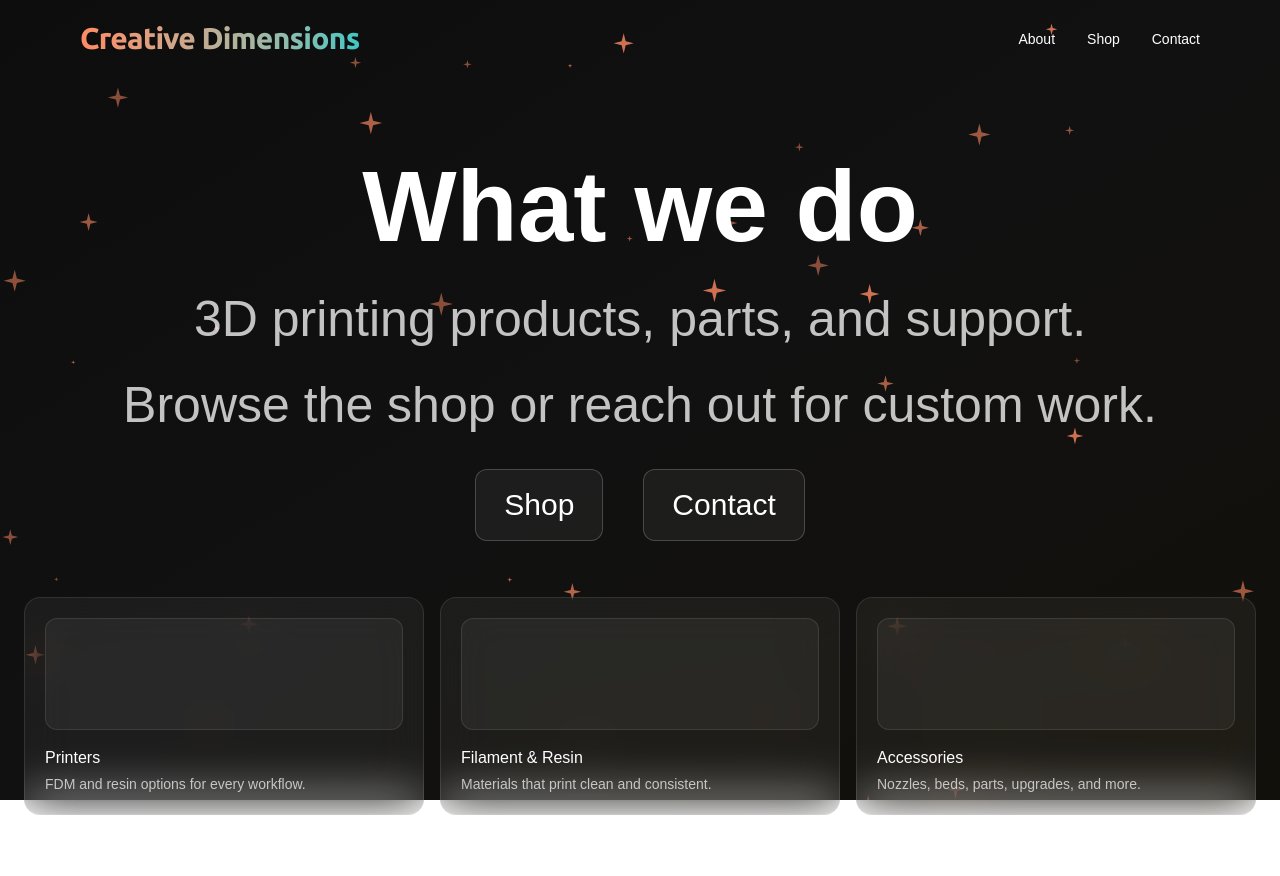
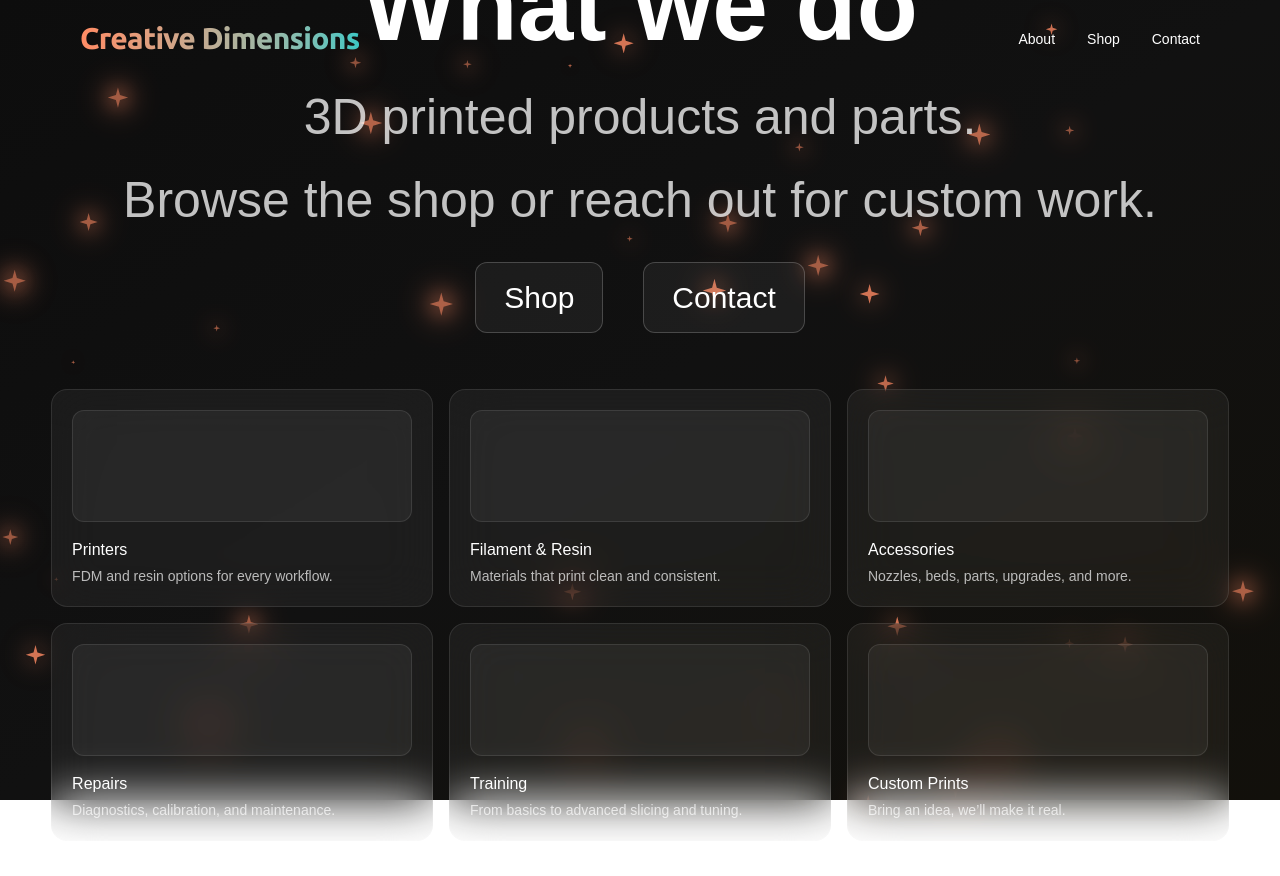
Before and after one commit to akaPaT0/Creative-Dimensions, a Next.js app: page / in a window 1280 px wide. Shown: the top 876 px of the page. After the commit the page ends 841 px from the top, so only its background shows below. Built offline with nearby package versions, Linux system fonts and the light colour scheme.

Commit message:
added sparkle glow

```diff
--- a/app/components/Background.tsx
+++ b/app/components/Background.tsx
@@ -1,57 +1,54 @@
-"use client";
-
-import { useEffect, useState } from "react";
-
-type Sparkle = {
-  id: number;
-  top: string;
-  left: string;
-  delay: string;
-  size: string;
-};
-
-function generateSparkles(count = 40): Sparkle[] {
-  return Array.from({ length: count }).map((_, i) => {
-    const size = Math.random() * 20 + 4;
-
-    return {
-      id: i,
-      top: `${Math.random() * 100}%`,
-      left: `${Math.random() * 100}%`,
-      delay: `${Math.random() * 5}s`,
-      size: `${size}px`,
-    };
-  });
-}
-
 export default function Background() {
-  const [sparkles, setSparkles] = useState<Sparkle[]>([]);
-
-  // Runs only in the browser, so every hard refresh gets a new layout.
-  useEffect(() => {
-    setSparkles(generateSparkles(40));
-  }, []);
-
   return (
     <div className="fixed inset-0 -z-10 overflow-hidden bg-gradient-to-br from-[#0D0D0D] via-[#111111] to-[#12100B]">
       {/* Sparkles */}
       <div className="pointer-events-none absolute inset-0 overflow-hidden">
-        {sparkles.map((sp) => (
-          <span
-            key={sp.id}
-            className="absolute opacity-80 animate-pulse"
-            style={{
-              top: sp.top,
-              left: sp.left,
-              animationDelay: sp.delay,
-              width: sp.size,
-              height: sp.size,
-              background: "#FF8B64",
-              clipPath:
-                "polygon(50% 0%, 60% 40%, 100% 50%, 60% 60%, 50% 100%, 40% 60%, 0% 50%, 40% 40%)",
-            }}
-          />
-        ))}
+        {Array.from({ length: 40 }).map((_, i) => {
+          const size = Math.random() * 20 + 4;
+
+          const top = `${Math.random() * 100}%`;
+          const left = `${Math.random() * 100}%`;
+          const delay = `${Math.random() * 5}s`;
+
+          // slightly more vertical than before
+          const sparkleStyle: React.CSSProperties = {
+            width: `${size}px`,
+            height: `${size}px`,
+            background: "#FF8B64",
+            clipPath:
+              "polygon(50% 0%, 60% 38%, 100% 50%, 60% 62%, 50% 100%, 40% 62%, 0% 50%, 40% 38%)",
+          };
+
+          return (
+            <span
+              key={i}
+              className="absolute"
+              style={{ top, left, width: `${size}px`, height: `${size}px` }}
+            >
+              {/* BIG glow behind (not clipped) */}
+              <span
+                className="absolute inset-0 rounded-full animate-pulse"
+                style={{
+                  background: "#FF8B64",
+                  animationDelay: delay,
+                  transform: "scale(1.0)",
+                  opacity: 0.2,
+                  filter: "blur(10px)",
+                  boxShadow: "0 0 30px rgba(255,139,100,0.9)",
+                }}
+              />
+
+              {/* main sparkle */}
+              <span
+                className="absolute inset-0 opacity-80 animate-pulse"
+                style={{
+                  ...sparkleStyle,
+                  animationDelay: delay,
+                }}
+              />
+            </span>
+          );
+        })}
       </div>
     </div>
   );
--- a/app/components/Navbar.tsx
+++ b/app/components/Navbar.tsx
@@ -53,7 +53,7 @@ export default function MobileNav() {
       {/* Mobile Nav */}
       <nav
         className={`fixed inset-x-0 top-0 z-50 md:hidden transition-all duration-200 ${
-          scrolled
+          (scrolled || open)
             ? "bg-[#0D0D0D]/10 border border-white/10 backdrop-blur-xs backdrop-saturate-150 shadow-[0_10px_30px_rgba(0,0,0,0.25)]"
             : "bg-transparent border border-transparent shadow-none"
         }`}
--- a/app/page.tsx
+++ b/app/page.tsx
@@ -4,35 +4,34 @@ import Navbar from "./components/Navbar";
 
 export default function Home() {
   return (
-    <main className="min-h-screen relative ">
+    <main className="min-h-screen relative">
       <Navbar />
       <Background />
 
       {/* Content */}
-      <section className="relative z-10 pt-28 pb-12">
+      <section className="relative z-10 pt-28 pb-12 lg:pt-0 lg:h-screen lg:flex lg:items-center">
         <div className="mx-auto max-w-7xl px-6">
-          {/* Frosted block */}
-          <div className="mx-auto max-w px-6">
-            <div className="p-8 text-center">
-              <h2 className="text-white font-semibold leading-tight text-center
-                text-4xl sm:text-5xl lg:text-[100px]">
+
+          {/* HERO - Mobile */}
+          <div className="lg:hidden mx-auto max-w px-6">
+            <div className="p-6 text-center">
+              <h2 className="text-white font-semibold leading-tight text-center text-4xl sm:text-5xl">
                 What we do
               </h2>
 
-              <p className="text-white/75 mt-3 text-center
-                text-base sm:text-lg lg:text-[50px]">
-                3D printing products, parts, and support.
+              <p className="text-white/75 mt-3 text-center text-base sm:text-lg">
+                3D printed products and parts.
               </p>
 
-              <p className="text-white/75 mt-2 text-center
-                text-base sm:text-lg lg:text-[50px]">
+              <p className="text-white/75 mt-2 text-center text-base sm:text-lg">
                 Browse the shop or reach out for custom work.
               </p>
+
               <div className="mt-6 flex flex-col sm:flex-row justify-center gap-3 sm:gap-10">
                 <Link
                   href="/shop"
                   className="px-5 py-3 sm:px-7 sm:py-3 rounded-xl border border-white/20 bg-white/5 text-white
-                    text-base sm:text-lg lg:text-[30px] hover:bg-white/10 transition"
+                    text-base sm:text-lg hover:bg-white/10 transition"
                 >
                   Shop
                 </Link>
@@ -40,16 +39,50 @@ export default function Home() {
                 <Link
                   href="/contact"
                   className="px-5 py-3 sm:px-7 sm:py-3 rounded-xl border border-white/20 bg-white/5 text-white
-                    text-base sm:text-lg lg:text-[30px] hover:bg-white/20 transition"
+                    text-base sm:text-lg hover:bg-white/20 transition"
                 >
                   Contact
                 </Link>
               </div>
-
             </div>
           </div>
 
-          {/* Cards */}
+          {/* HERO - PC */}
+          <div className="hidden lg:block mx-auto max-w px-10">
+            <div className="p-8 text-center">
+              <h2 className="text-white font-semibold leading-tight text-center lg:text-[100px]">
+                What we do
+              </h2>
+
+              <p className="text-white/75 mt-3 text-center lg:text-[50px]">
+                3D printed products and parts.
+              </p>
+
+              <p className="text-white/75 mt-2 text-center lg:text-[50px]">
+                Browse the shop or reach out for custom work.
+              </p>
+
+              <div className="mt-6 flex justify-center gap-10">
+                <Link
+                  href="/shop"
+                  className="px-7 py-3 rounded-xl border border-white/20 bg-white/5 text-white
+                    lg:text-[30px] hover:bg-white/10 transition"
+                >
+                  Shop
+                </Link>
+
+                <Link
+                  href="/contact"
+                  className="px-7 py-3 rounded-xl border border-white/20 bg-white/5 text-white
+                    lg:text-[30px] hover:bg-white/20 transition"
+                >
+                  Contact
+                </Link>
+              </div>
+            </div>
+          </div>
+
+          {/* Cards (shared) */}
           <div className="mt-6 grid gap-4 sm:grid-cols-2 lg:grid-cols-3">
             {[
               { title: "Printers", desc: "FDM and resin options for every workflow." },
@@ -69,6 +102,7 @@ export default function Home() {
               </div>
             ))}
           </div>
+
         </div>
       </section>
     </main>
```
